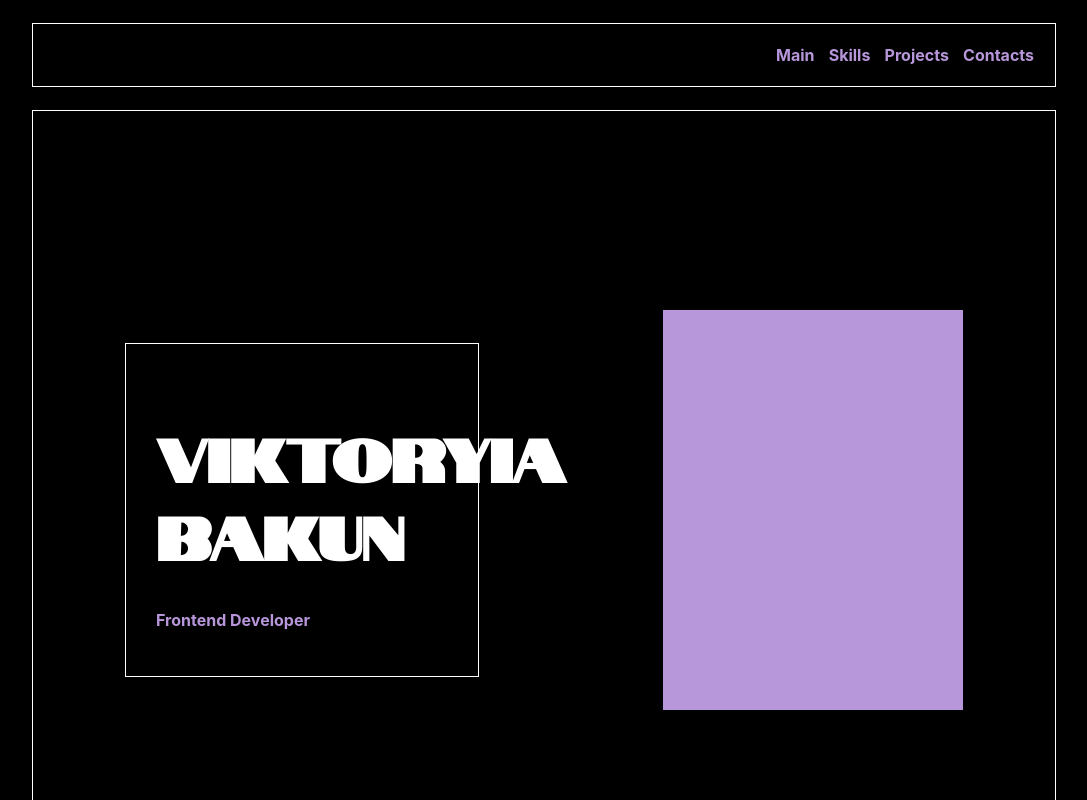
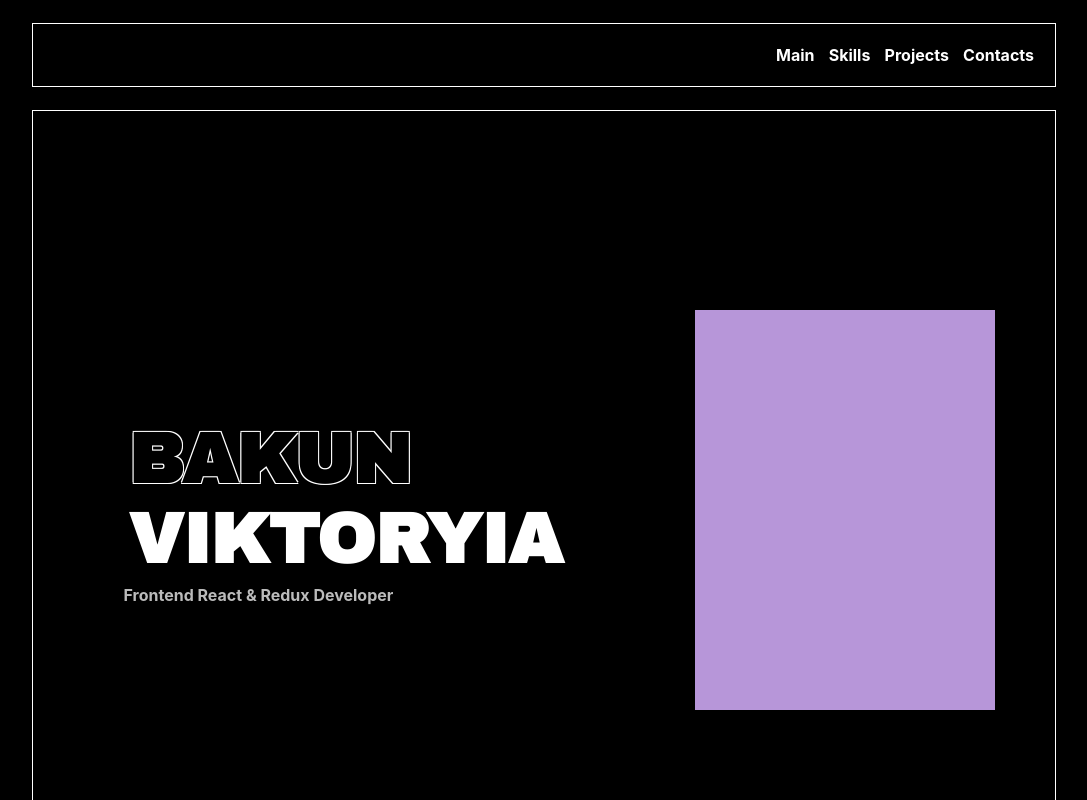
Before and after one commit to viktoriabakun/Portfolio, a React (Create React App) app: page / in a window 1280 px wide. Shown: the top 800 px of the page, without its empty margins (96-1183 px from the left). Built offline with nearby package versions, Linux system fonts and the light colour scheme.

Commit message:
add ArchivoBlack font for Main

```diff
--- a/src/index.css
+++ b/src/index.css
@@ -3,8 +3,8 @@
 }
 
 @font-face {
-  font-family: 'Notable';
-  src: url('./fonts/Notable-Regular.ttf')
+  font-family: 'ArchivoBlack';
+  src: url('./fonts/ArchivoBlack-Regular.ttf')
 }
 
 
--- a/src/main/Main.js
+++ b/src/main/Main.js
@@ -8,8 +8,8 @@
         <div className={s.mainBlock}>
             <div className={sContainer.container}>
             <div className={s.text}>
-                <h1>Viktoryia Bakun</h1>
-                <p>Frontend Developer</p>
+                <h1><span>Bakun</span> Viktoryia</h1>
+                <p>Frontend React & Redux Developer</p>
             </div>
             <div className={s.photo}>
 
--- a/src/main/Main.module.css
+++ b/src/main/Main.module.css
@@ -5,19 +5,30 @@
 }
 
 .text {
-    width: 354px;
+    width: 480px;
     color: white;
-    border: 1px solid white;
+    /*border: 1px solid white;*/
     padding: 30px;
 }
 
 .text h1 {
-    font-family: 'Notable';
-    font-size: 60px;
+    font-family: 'ArchivoBlack';
+    font-size: 70px;
+    margin: 5px;
+    text-transform: uppercase;
+    line-height: 80px;
 }
+
+.text h1 span{
+    color: black;
+    text-shadow: white 1px 1px 0, white -1px -1px 0,
+    white -1px 1px 0, white 1px -1px 0;
+}
+
 .text p {
-    color: #B796D9;
+    color: #BBBBBB;
     font-weight: bold;
+    margin: 0;
 }
 
 .photo {
--- a/src/nav/Nav.module.css
+++ b/src/nav/Nav.module.css
@@ -8,7 +8,7 @@
 }
 
 .nav>a{
-    color: #B796D9;
+    color: white;
     font-weight: bold;
     text-decoration: none;
 }
```
Also changed, not shown: src/fonts/ArchivoBlack-Regular.ttf (added), src/fonts/CodaCaption-ExtraBold.ttf (added).
